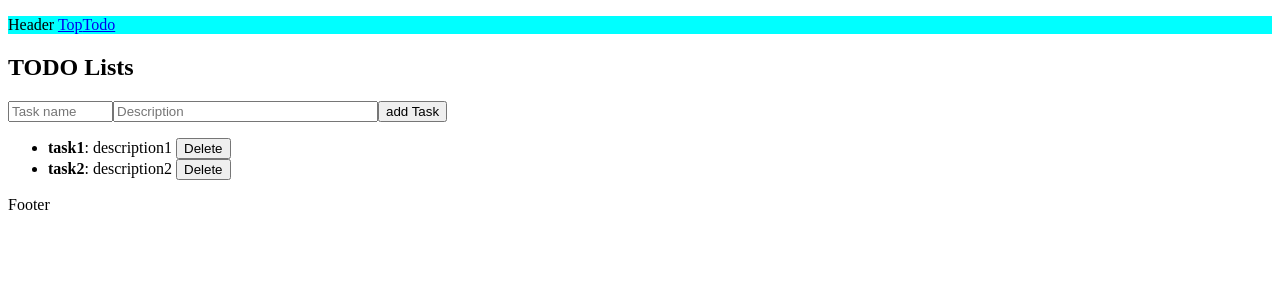
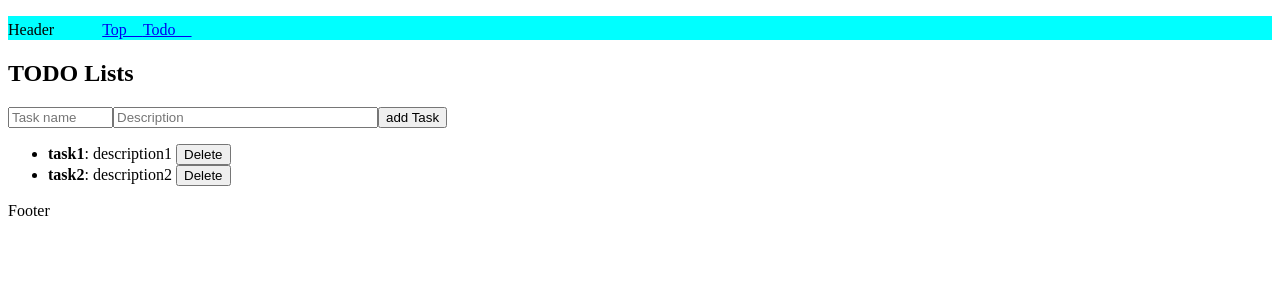
Before and after one commit to 2k2e2n/Clockshare_Vue, a Nuxt app: page /todo in a window 1280 px wide. Shown: the top 300 px of the page. Built offline with nearby package versions, Linux system fonts and the light colour scheme.

Commit message:
add Header link

```diff
--- a/layouts/default.vue
+++ b/layouts/default.vue
@@ -1,8 +1,8 @@
 <template>
   <div>
     <p class="header">Header
-      <router-link to="/">Top</router-link>
-      <router-link to="/todo">Todo</router-link>
+      <router-link class="header-text" to="/">Top　</router-link>
+      <router-link class="header-text" to="/todo">Todo　</router-link>
     </p>
     <nuxt />
     <p>Footer</p>
@@ -12,5 +12,9 @@
 <style>
 .header {
   background-color: aqua;
+  display: flex;
+
+}
+.header-text {
 }
 </style>
```
